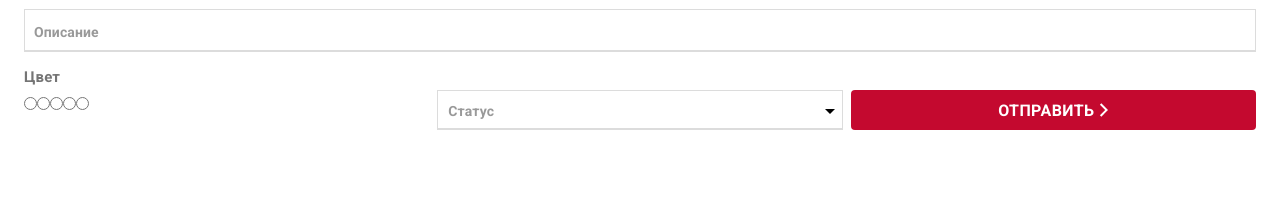
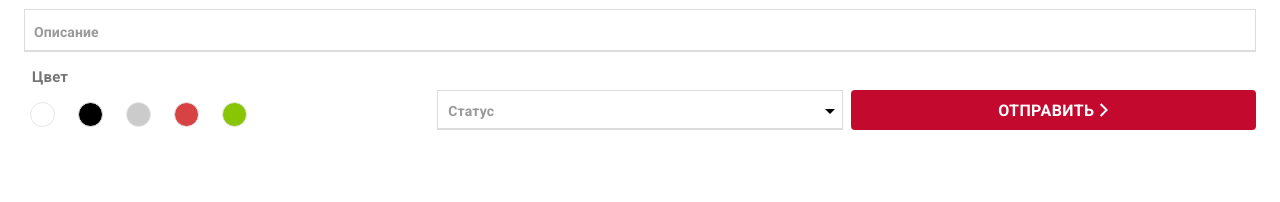
Before and after one commit to denisraymer/captain-quack, a React (Create React App) app: page / in a window 1280 px wide. Shown: the part 395-597 px from the top of the page. Built offline with nearby package versions, Linux system fonts and the light colour scheme; no server answers.

Commit message:
Added new layout button radio field

```diff
--- a/src/assets/styles/components/_managerForm.scss
+++ b/src/assets/styles/components/_managerForm.scss
@@ -1,3 +1,11 @@
+.MuiFormLabel-root.Mui-focused {
+    color: #999 !important;
+}
+
+.manager-radio-form {
+    margin-left: 8px;
+}
+
 .label {
     font: {
         weight: 700 !important;
--- a/src/components/managerForm/managerForm.js
+++ b/src/components/managerForm/managerForm.js
@@ -1,11 +1,12 @@
 import React from 'react';
 import {Field, reduxForm} from 'redux-form';
 import RenderField from './renderField';
-import {alphaNumeric, numeric, required} from './validatesManagerForm';
+import {numeric, required} from './validatesManagerForm';
 import ArrowForwardIosIcon from '@material-ui/icons/ArrowForwardIos';
 import {renderSelectField} from './renderSelectField';
 import {CustomButton} from './CustomButton';
-import {Grid, Container, FormLabel, FormControl, RadioGroup} from '@material-ui/core';
+import {Grid, Container, FormControl, FormLabel, RadioGroup} from '@material-ui/core';
+import RenderRadioField from './renderRadioField';
 
 function managerForm(props) {
     const colorScheme = ['fff', '000', 'cbcbcc', 'd74345', '88c504'];
@@ -19,7 +20,6 @@ function managerForm(props) {
                             component={RenderField}
                             validate={required}
                             label='Название'
-                            warn={alphaNumeric}
                             name='title'/>
                     </Grid>
                     <Grid item xs={6} sm={4} md={4}>
@@ -48,18 +48,24 @@ function managerForm(props) {
                             name='description'/>
                     </Grid>
                     <Grid item xs={12} sm={4} md={4}>
-                        <FormControl component="fieldset">
-                            <FormLabel component="legend" className='label'>Цвет</FormLabel>
-                            <RadioGroup row>
+                        <div className="manager-radio-form">
+                            <FormControl component='fieldset'>
+                                <FormLabel component='legend' className='label'>Цвет</FormLabel>
+                                <RadioGroup defaultValue='female' row>
                                     {colorScheme.map((color, index) => {
                                         return (
                                             <label key={`${index}${color}`}>
-                                            <Field name='color' component='input' type='radio' value={`#${color}`}/>
+                                                <Field
+                                                    name='color'
+                                                    component={RenderRadioField}
+                                                    type='radio'
+                                                    value={`#${color}`}/>
                                             </label>
                                         )
                                     })}
                                 </RadioGroup>
                             </FormControl>
+                        </div>
                     </Grid>
                     <Grid item xs={6} sm={4} md={4}>
                         <Field
--- a/src/components/managerForm/renderRadioField.js
+++ b/src/components/managerForm/renderRadioField.js
@@ -1,12 +1,70 @@
 import React from 'react';
-import {Form} from 'react-bootstrap';
+import clsx from 'clsx';
+import {Radio, makeStyles} from '@material-ui/core';
+import FormControlLabel from '@material-ui/core/FormControlLabel';
 
-export const renderRadioField = (props) => {
+const CustomRadioButton = props => {
+    const {value} = props;
+    const radioButtonColor = value.value;
+    const radioButtonStyles = makeStyles({
+        root: {
+            '&:hover': {
+                backgroundColor: 'transparent',
+            },
+        },
+        icon: {
+            border: '1px solid #e7e7e7',
+            borderRadius: '50%',
+            width: 25,
+            height: 25,
+            backgroundColor: radioButtonColor,
+            'input:hover ~ &': {
+                backgroundColor: radioButtonColor,
+            },
+            'input:disabled ~ &': {
+                boxShadow: 'none',
+                background: 'rgba(206,217,224,.5)',
+            },
+        },
+        checkedIcon: {
+            backgroundColor: radioButtonColor,
+            backgroundImage: 'linear-gradient(180deg,hsla(0,0%,100%,.1),hsla(0,0%,100%,0))',
+            '&:before': {
+                borderRadius: 50,
+                border: '4px solid #c4092f',
+                background: radioButtonColor,
+                position: 'absolute',
+                left: 5,
+                top: 5,
+                display: 'block',
+                width: 32,
+                height: 32,
+                content: '""',
+            },
+            'input:hover ~ &': {
+                backgroundColor: radioButtonColor,
+            },
+        },
+    });
+    const radioButtonClasses = radioButtonStyles();
+
     return (
-        <Form.Check
-            type="radio"
-            label="first radio"
-            name="formHorizontalRadios"
-            id="formHorizontalRadios1"/>
-    )
-}
+        <Radio
+            disableRipple
+            checkedIcon={<span className={clsx(radioButtonClasses.icon, radioButtonClasses.checkedIcon)}/>}
+            className={radioButtonClasses.root}
+            color='default'
+            icon={<span className={radioButtonClasses.icon}/>}
+            {...value}
+        />
+    );
+};
+
+const RenderRadioField = props => {
+    const {input} = props;
+    return (
+        <FormControlLabel value={input} control={<CustomRadioButton/>}/>
+    );
+};
+
+export default RenderRadioField;
```
Lines whose indentation alone changed are shown as unchanged.
